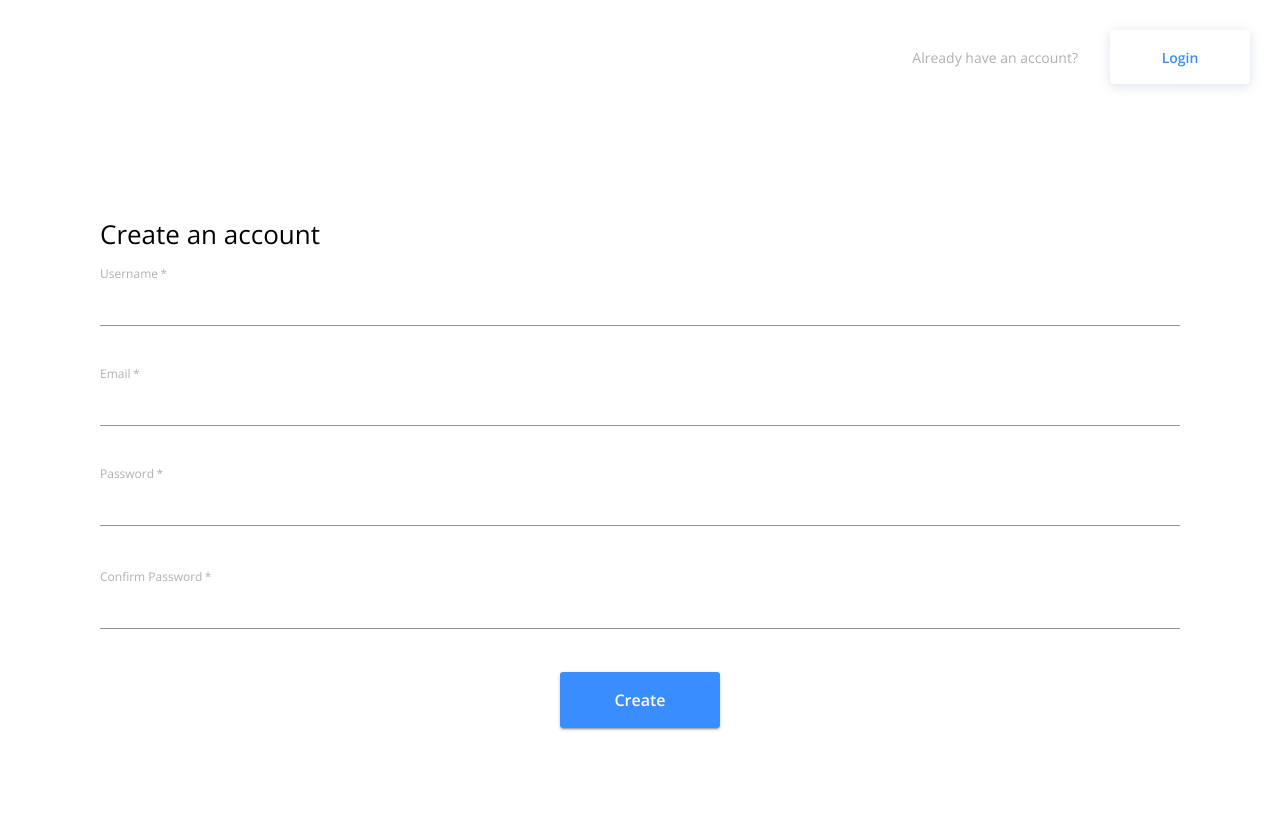
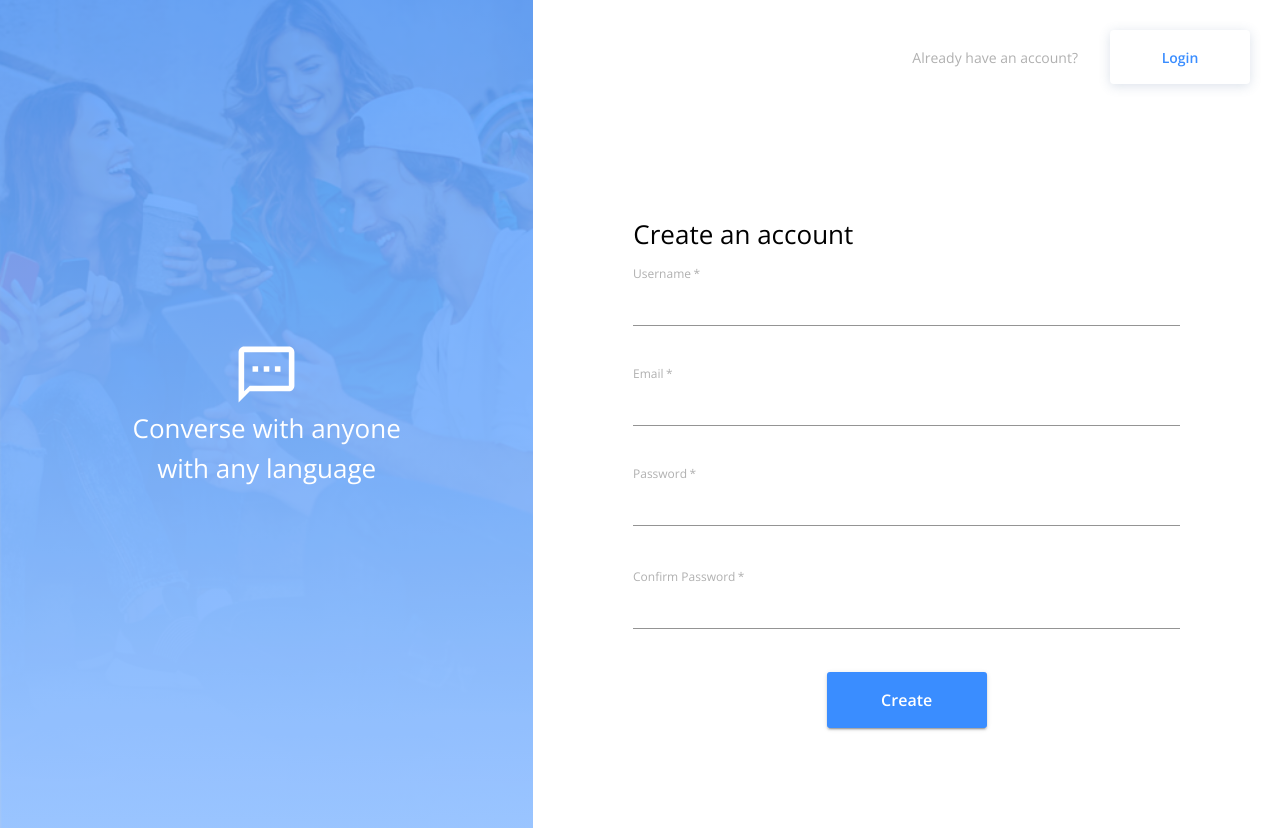
Before and after one commit to nowhh01/messenger, a React (Create React App) app in the folder client/: page / in a window 1280 px wide. Built offline with nearby package versions, Linux system fonts and the light colour scheme; no server answers.

Commit message:
add layout to Signup

```diff
--- a/client/src/routes.js
+++ b/client/src/routes.js
@@ -61,7 +61,15 @@ const Routes = (props) => {
         <Route
           exact
           path="/"
-          render={(props) => (props.user?.id ? <Home /> : <Signup />)}
+          render={(props) =>
+            props.user?.id ? (
+              <Home />
+            ) : (
+              <AuthLayout>
+                <Signup {...props} />
+              </AuthLayout>
+            )
+          }
         />
         <Route path="/home" component={Home} />
       </Switch>
```
